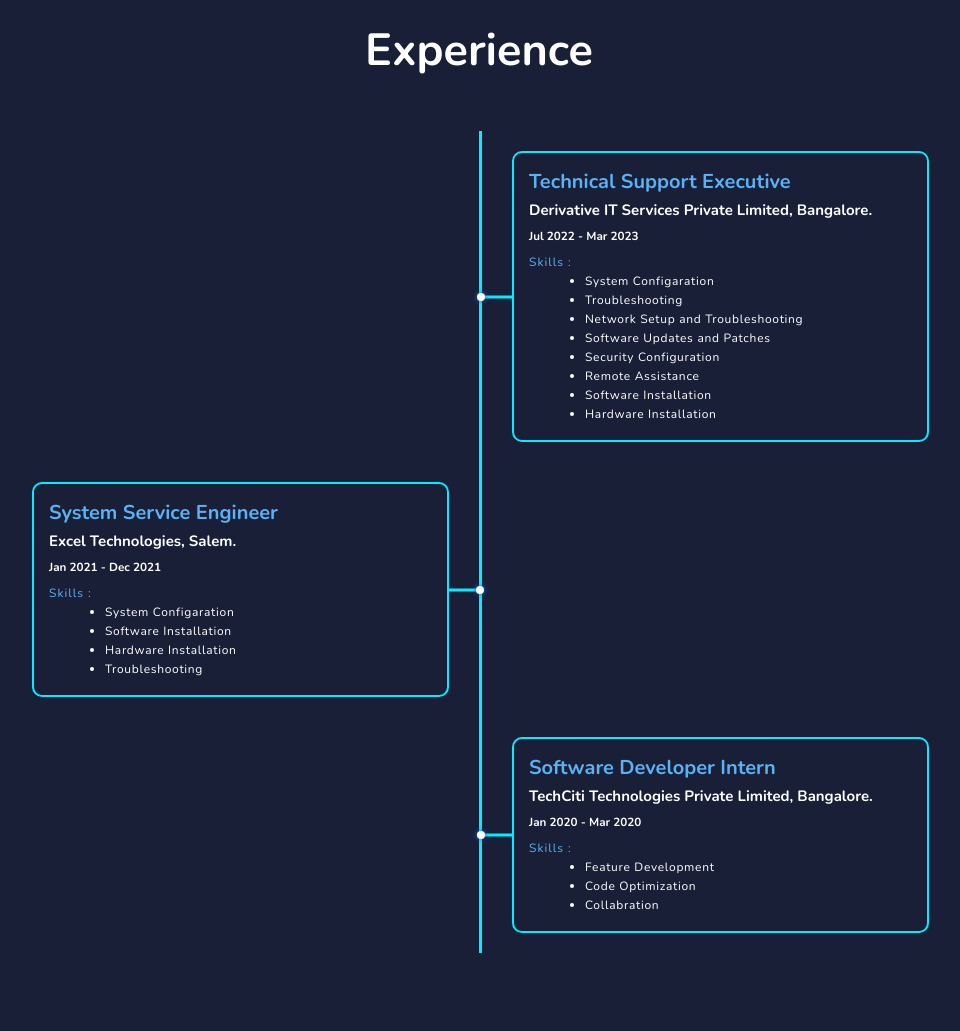
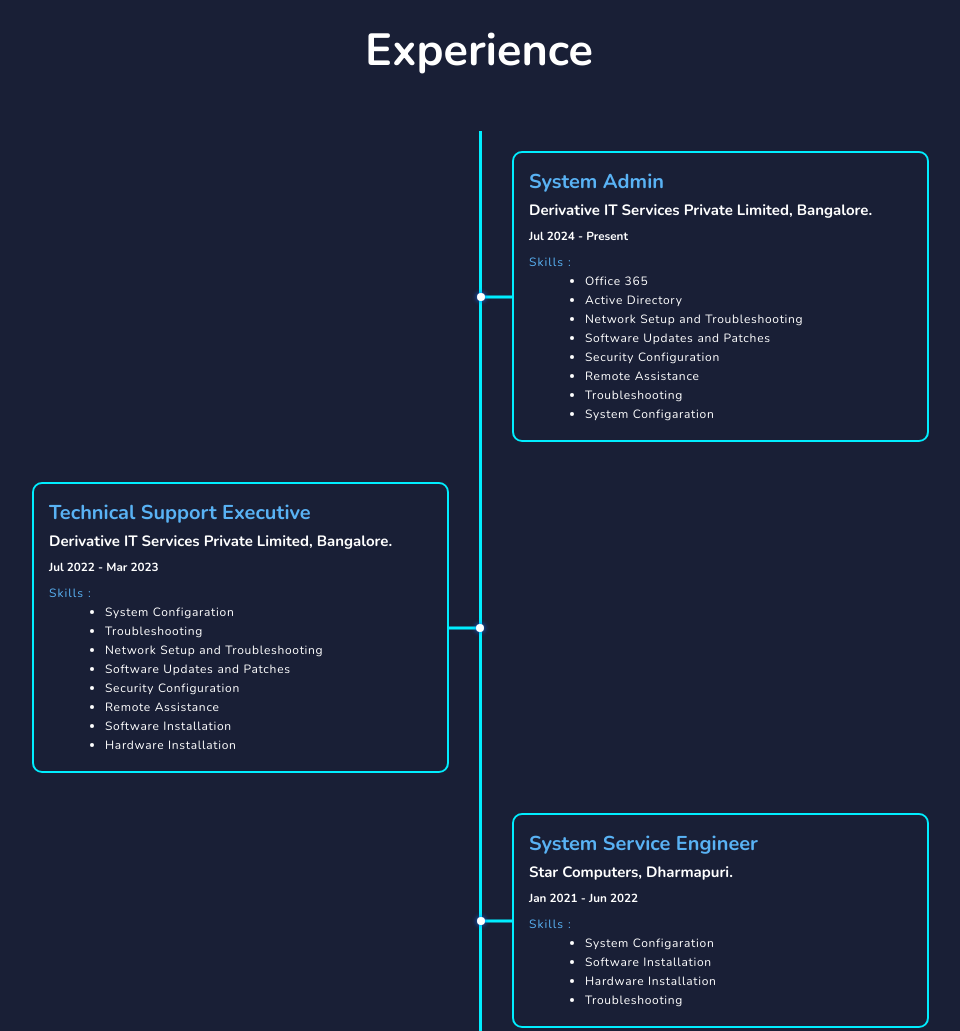
Before and after one commit to kms003/my-portfolio, a plain HTML site: page index.html in a window 1280 px wide. Shown: the part 2520-3551 px from the top of the page, without its empty margins (161-1121 px from the left). Drawn offline with nearby package versions, Linux system fonts and the light colour scheme.

Commit message:
Changed the Designation

```diff
--- a/index.html
+++ b/index.html
@@ -187,6 +187,30 @@
       <h2 class="heading">Experience</h2>
 
       <div class="ex-timeline">
+
+        <div class="checkpoint">
+          <div>
+            <h2 class="role"><span>System Admin</span></h2>
+            <h3 class="company">
+              Derivative IT Services Private Limited, Bangalore.
+            </h3>
+            <h3 class="year">Jul 2024 - Present</h3>
+            <p class="ex-skills">
+              <span>Skills :</span>
+              <ul>
+                <li>Office 365</li>
+                <li>Active Directory</li>
+                <li>Network Setup and Troubleshooting</li>
+                <li>Software Updates and Patches</li>
+                <li>Security Configuration</li>
+                <li>Remote Assistance</li>
+                <li>Troubleshooting</li>
+                <li>System Configaration</li>
+              </ul>
+            </p>
+          </div>
+        </div>
+
         <div class="checkpoint">
           <div>
             <h2 class="role"><span>Technical Support Executive</span></h2>
@@ -213,8 +237,8 @@
         <div class="checkpoint">
           <div>
             <h2 class="role"><span>System Service Engineer</span></h2>
-            <h3 class="company">Excel Technologies, Salem.</h3>
-            <h3 class="year">Jan 2021 - Dec 2021</h3>
+            <h3 class="company">Star Computers, Dharmapuri.</h3>
+            <h3 class="year">Jan 2021 - Jun 2022</h3>
             <p class="ex-skills">
               <span>Skills :</span>
               <ul>
```
